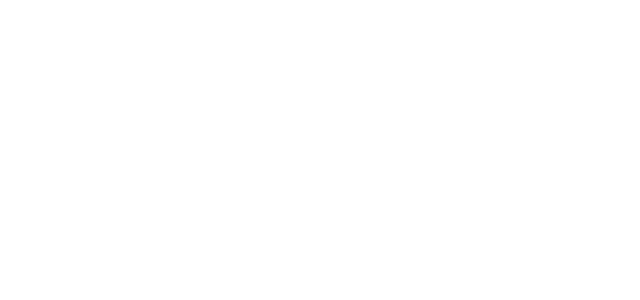
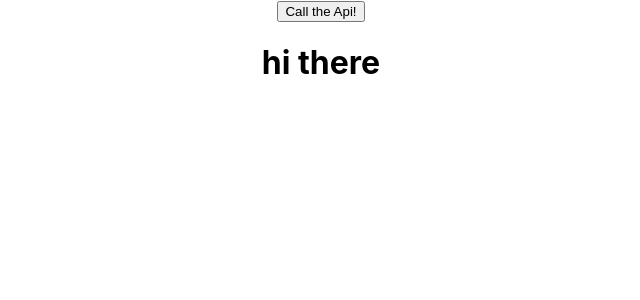
Before and after one commit to pacemade/just-an-assessment, a React (Create React App) app: page / in a window 1280 px wide. Shown: the top 300 px of the page, without its empty margins (319-959 px from the left). Built offline with nearby package versions, Linux system fonts and the light colour scheme.

Commit message:
create student component and api call

```diff
--- a/src/App.js
+++ b/src/App.js
@@ -1,11 +1,24 @@
 import React, { Component } from 'react';
+import Student from './components/Students/student';
 import './App.css';
 
 class App extends Component {
+
+  callTheApi = (e) => {
+    fetch('https://www.hatchways.io/api/assessment/students')
+      .then(function(response) {
+        return response.json();
+      })
+      .then(data => {
+        console.log(data);
+      })
+  }
+
   render() {
     return (
       <div className="App">
-
+        <button onClick={this.callTheApi}>Call the Api!</button>
+        <Student />
       </div>
     );
   }
--- /dev/null
+++ b/src/components/Students/student.js
@@ -0,0 +1,11 @@
+import React from 'react';
+
+const student = (props) => {
+  return(
+    <div>
+      <h1>hi there</h1>
+    </div>
+  )
+}
+
+export default student;
```
